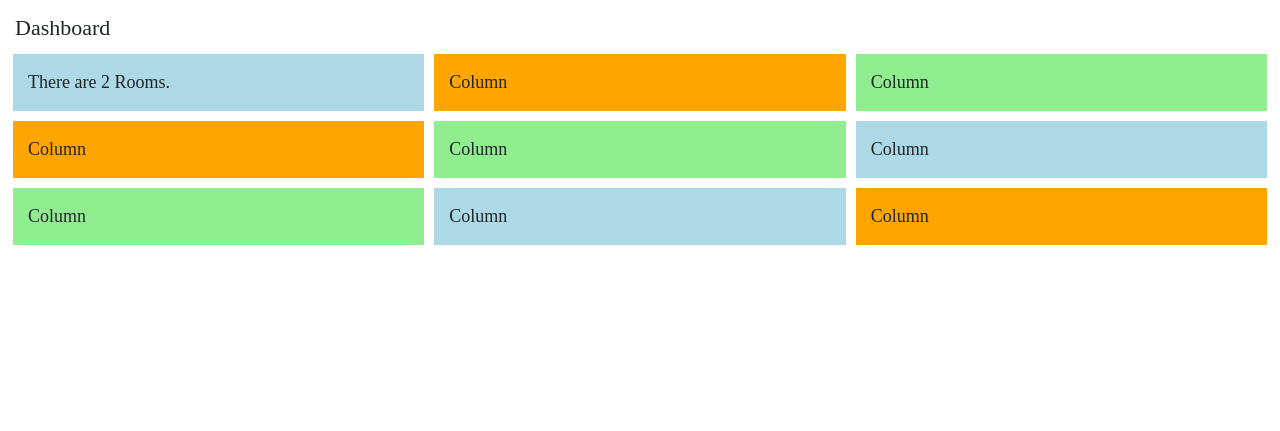
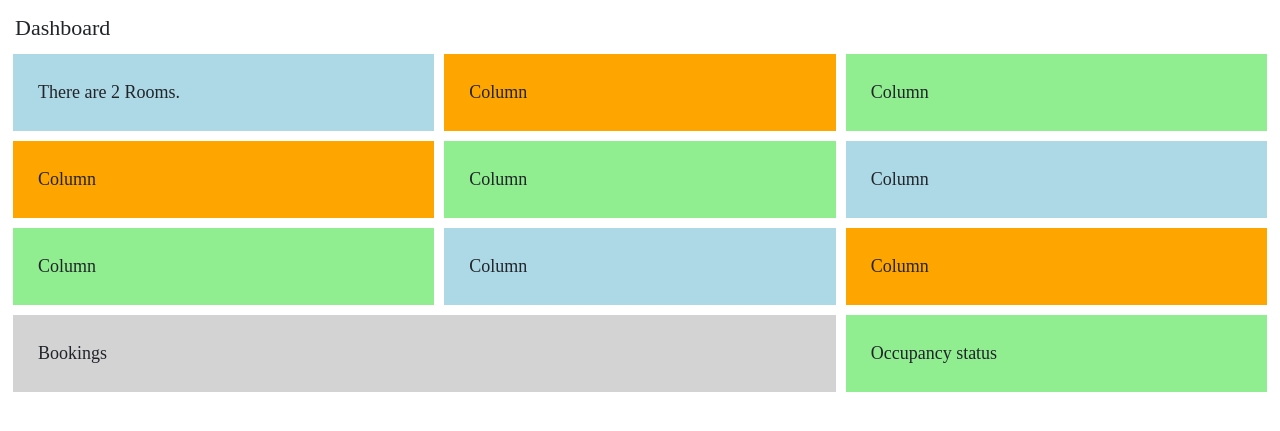
Before and after one commit to tofu345/hms, a Django app: page / in a window 1280 px wide. Shown: the part 55-486 px from the top of the page. Run offline with Django 4.2, Linux system fonts and the light colour scheme; data comes from the database, SQL or seed files in the repository; some libraries are stand-ins or nearby versions.

Commit message:
Changed column widths

```diff
--- a/core/templates/core/index.html
+++ b/core/templates/core/index.html
@@ -34,7 +34,7 @@ Home - HMS
 {% block body %}
 <style>
   .column {
-    padding: 15px;
+    padding: 25px;
     margin: 5px;
     background: lightgrey;
   }
@@ -47,38 +47,47 @@ Home - HMS
 <div class="text-dark" style="padding-left: 20px; padding-right: 20px;">
 
   <div class="row">
-    <div class="column col" style="background: lightblue;">
+    <div class="column col-md-4" style="background: lightblue;">
       There are {{ rooms|length }} Rooms.
     </div>
     <div class="column col" style="background: orange;">
       Column
     </div>
-    <div class="column col" style="background: lightgreen;">
+    <div class="column col-md-4" style="background: lightgreen;">
       Column
     </div>
   </div>
 
   <div class="row">
-    <div class="column col" style="background: orange;">
+    <div class="column col-md-4" style="background: orange;">
       Column
     </div>
     <div class="column col" style="background: lightgreen;">
       Column
     </div>
-    <div class="column col" style="background: lightblue;">
+    <div class="column col-md-4" style="background: lightblue;">
       Column
     </div>
   </div>
 
   <div class="row">
-    <div class="column col" style="background: lightgreen;">
+    <div class="column col-md-4" style="background: lightgreen;">
       Column
     </div>
     <div class="column col" style="background: lightblue;">
       Column
     </div>
-    <div class="column col" style="background: orange;">
+    <div class="column col-md-4" style="background: orange;">
       Column
+    </div>
+  </div>
+
+  <div class="row">
+    <div class="col column" style="background: lightgrey;">
+      Bookings
+    </div>
+    <div class="col-md-4 column" style="background: lightgreen;">
+      Occupancy status
     </div>
   </div>
 
```
